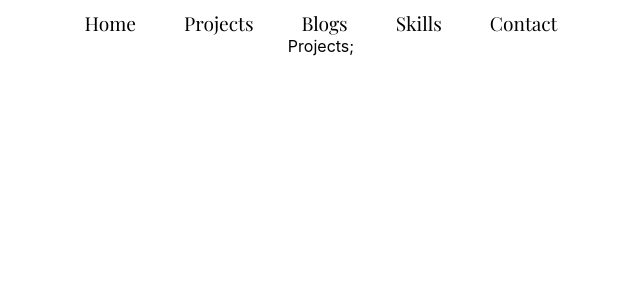
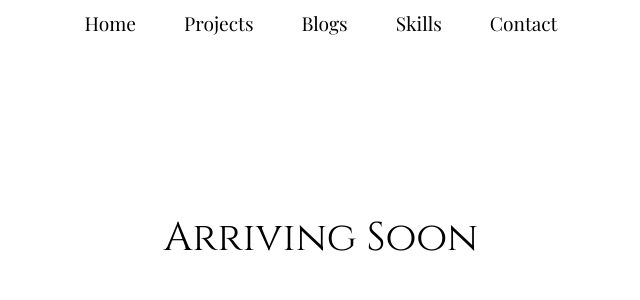
Before and after one commit to abhishekp6/abhishekp6.github.io, a React (Create React App) app: page /projects in a window 1280 px wide. Shown: the top 300 px of the page, without its empty margins (319-959 px from the left). Built offline with nearby package versions, Linux system fonts and the light colour scheme.

Commit message:
Update blog styles and Project Section

```diff
--- a/src/Components/Blogs/Blogs.css
+++ b/src/Components/Blogs/Blogs.css
@@ -1,11 +1,12 @@
 .article{
     height: 200px;
-    width: 95%;
+    width: 80%;
     margin: auto;
     background-color: rgb(242, 242, 242);
     border-radius: 15px;
     padding: 15px;
     text-align: left;
+    padding-left: 40px;
 }
 
 .contianer{
@@ -19,6 +20,10 @@
     margin-left: 5px;
 }
 
+.read:hover{
+    cursor: pointer;
+}
+
 .text1{
     margin-bottom: 45px;
 }
--- a/src/Components/Projects/Projects.css
+++ b/src/Components/Projects/Projects.css
@@ -0,0 +1,7 @@
+.container{
+    font-family: 'Cinzel', cursive;
+    font-size: 2.5rem;
+    height: 150px;
+    width: 100%;
+    margin-top: 175px;
+}
--- a/src/Components/Projects/Projects.js
+++ b/src/Components/Projects/Projects.js
@@ -1,9 +1,10 @@
 import React from "react";
+import './Projects.css';
 
 const Projects = () => {
     return(
-        <div>
-            Projects;
+        <div className="container">
+            Arriving Soon
         </div>
     )
 }
--- a/src/Home/Home.js
+++ b/src/Home/Home.js
@@ -32,14 +32,14 @@ const Home = () => {
 
                 Hello there, welcome to my space.
 
-                I am 25 year young Software Engineer from India. I love developing/building/creating/improving.
-                Currently I am working with awesome folks at Lumiq.
+                I am a Software Engineer/Developer from India. I love developing/building/creating/improving/tinkering.
+                Currently I am building data products with awesome folks at Lumiq.
                 <br></br>
                 <br></br>
                 I have completed my undergrad in Computer Science from Jaypee Institute of Information Technology, Noida, India, in 2021.
                 <br></br>
                 <br></br>
-                I am a strong believer in building for humanity. I support the cause of quality education to each. I am a supporter of environmental sustainability.
+                I am a strong believer in building for humanity. I support cause of quality education to each. I am a supporter of environmental sustainability.
 
             </div>
 
```
